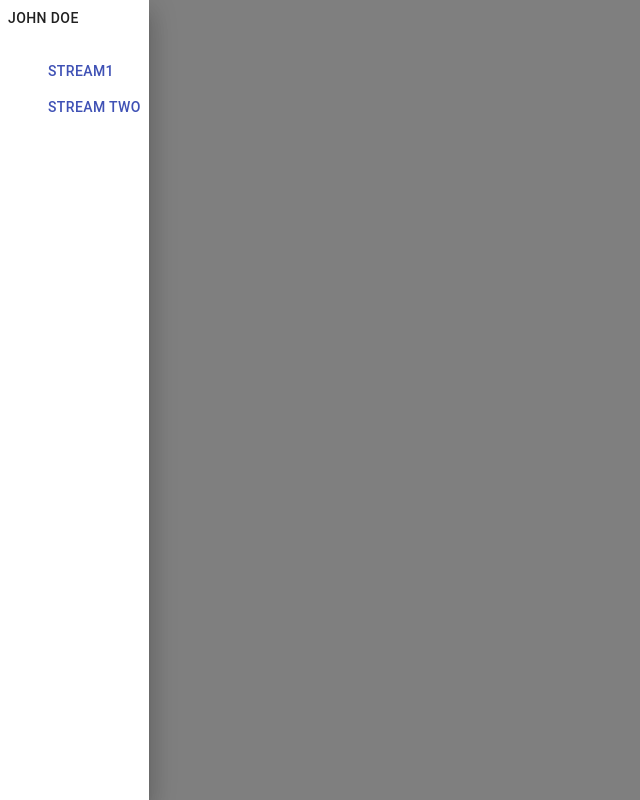
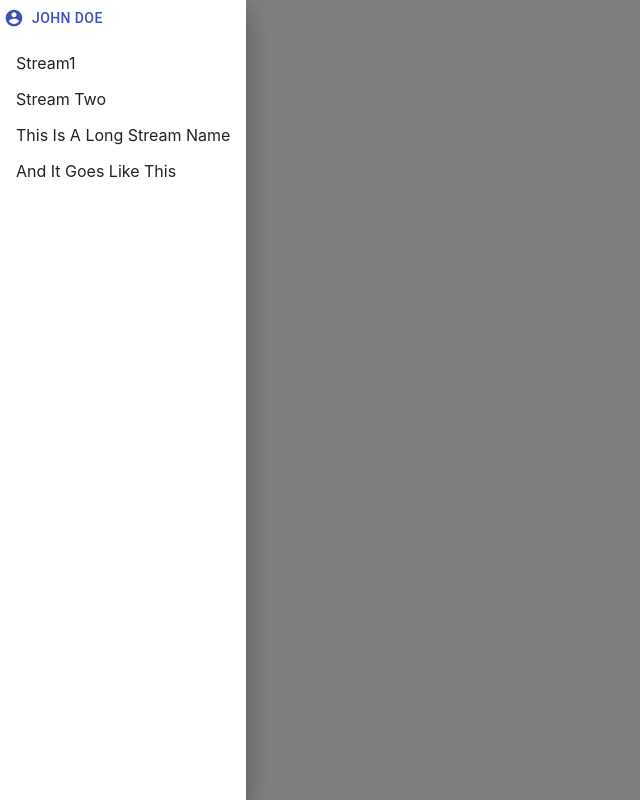
Before and after one commit to pclubiitk/Campus-Discuss-Frontend, a React (Create React App) app: page / in a window 1280 px wide. Both pictures are taken after a click on the button "HAMBURGER". Shown: the whole page, without its empty margins (0-640 px from the left). Built offline with nearby package versions, Linux system fonts and the light colour scheme.

Commit message:
Change Buttons to List in streamsList, add Account Icon, put username and streams list in variables in src/index

```diff
--- a/package.json
+++ b/package.json
@@ -4,6 +4,7 @@
   "private": true,
   "dependencies": {
     "@material-ui/core": "^4.9.9",
+    "@material-ui/icons": "^4.9.1",
     "@testing-library/jest-dom": "^4.2.4",
     "@testing-library/react": "^9.3.2",
     "@testing-library/user-event": "^7.1.2",
--- a/src/components/sidebar/index.js
+++ b/src/components/sidebar/index.js
@@ -2,22 +2,23 @@ import React from 'react';
 import ReactDOM from 'react-dom';
 import Button from '@material-ui/core/Button';
 import Drawer from '@material-ui/core/Drawer';
+import List from '@material-ui/core/List';
+import ListItem from '@material-ui/core/ListItem';
+import AccountCircleIcon from '@material-ui/icons/AccountCircle';
 import './style.css';
 
 function Profile(props) {
     return (
-        <Button className="contained">{props.name}</Button>
+        <Button color="primary" startIcon={<AccountCircleIcon />}>{props.name}</Button>
     );
 }
 
 class StreamsList extends React.Component {
     render() {
         return (
-            <li>
-                <Button color="primary" onClick={() => alert("clicked " + this.props.streamName)}>
+                <ListItem button onClick={() => alert("clicked " + this.props.streamName)}>
                     {this.props.streamName}
-                </Button>
-            </li>
+                </ListItem>
         )
     }
 }
@@ -37,10 +38,10 @@ class Sidebar extends React.Component {
                     <div className="profile">
                         <Profile name={this.props.name} />
                     </div>
-                    <div className="streams-list">
-                        <ul className="sidenav" style={{listStyleType: "none"}}>
+                    <div className="streams-list-wrapper">
+                        <List component="nav" className="streams-list">
                             {streamsList}
-                        </ul>
+                        </List>
                     </div>
                 </div>
             </nav>
@@ -66,7 +67,7 @@ class Home extends React.Component {
        <div>
            <Button onClick={() => this.toggleSidebar(true)}>Hamburger</Button>
            <Drawer anchor = "left" open = {this.state.open} onClose= {() => this.toggleSidebar(false)}>
-             <Sidebar name="John Doe" streams={["Stream1", "Stream Two"]}/>
+             <Sidebar name={this.props.name} streams={this.props.streams}/>
            </Drawer>
         </div>
          )
--- a/src/index.js
+++ b/src/index.js
@@ -5,9 +5,11 @@ import App from './App';
 import Home from './components/sidebar/index'
 import * as serviceWorker from './serviceWorker';
 
+const name = "John Doe";
+const streams = ["Stream1", "Stream Two", "This Is A Long Stream Name", "And It Goes Like This"];
 ReactDOM.render(
   <React.StrictMode>
-    <Home name="John Doe" streams={["Stream1", "Stream Two"]} />
+    <Home name={name} streams={streams} />
   </React.StrictMode>,
   document.getElementById('root')
 );
```
Also changed, not shown: 1 other file (tests, documents, lock files or other folders).
